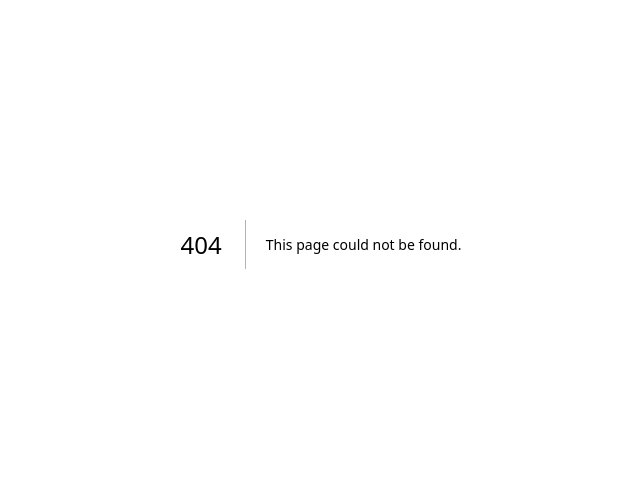
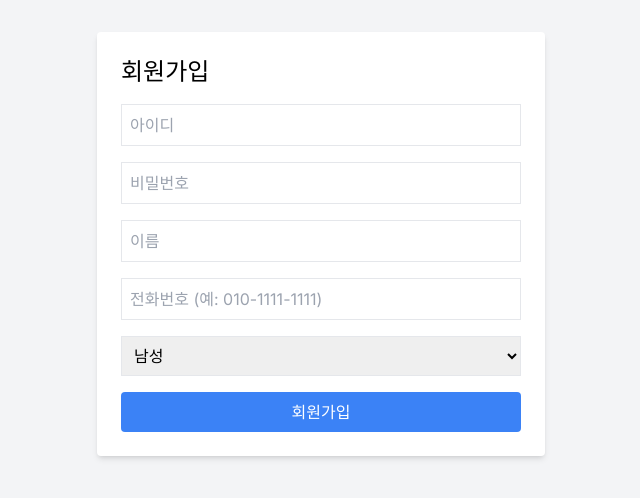
Before and after one commit to dyd0027/taxi-share, a Next.js app in the folder front/: page /signup in a window 1280 px wide. Before the commit this address had no page. Shown: the part 156-654 px from the top of the page, without its empty margins (319-959 px from the left). Built offline with nearby package versions, Linux system fonts and the light colour scheme.

Commit message:
회원가입 페이지 개발 중

```diff
--- a/front/src/app/sample/page.tsx
+++ b/front/src/app/sample/page.tsx
@@ -1,3 +1,3 @@
 export default function SamplePage() {
-    return <h1>This is the sample page</h1>;
+    return <h1>This is the sample pagddde</h1>;
 }
--- /dev/null
+++ b/front/src/app/signup/page.tsx
@@ -0,0 +1,18 @@
+'use client';
+
+import RegisterForm from '../../components/RegisterForm';
+import { QueryClient, QueryClientProvider } from '@tanstack/react-query';
+
+const queryClient = new QueryClient();
+
+const RegisterPage = () => {
+  return (
+    <QueryClientProvider client={queryClient}>
+      <div className="min-h-screen flex items-center justify-center bg-gray-100">
+        <RegisterForm />
+      </div>
+    </QueryClientProvider>
+  );
+};
+
+export default RegisterPage;
--- /dev/null
+++ b/front/src/components/RegisterForm.tsx
@@ -0,0 +1,117 @@
+import { useState } from 'react';
+import { useRouter } from 'next/router';
+import { useMutation } from '@tanstack/react-query';
+
+interface FormData {
+  userId: string;
+  userPassword: string;
+  userName: string;
+  phoneNum: string;
+  userSex: 'M' | 'F';
+}
+
+const registerUser = async (formData: FormData): Promise<FormData> => {
+  const response = await fetch('/api/users/register', {
+    method: 'POST',
+    headers: {
+      'Content-Type': 'application/json',
+    },
+    body: JSON.stringify(formData),
+  });
+
+  if (!response.ok) {
+    throw new Error('Network response was not ok');
+  }
+
+  return response.json();
+};
+
+const RegisterForm = () => {
+  const [formData, setFormData] = useState<FormData>({
+    userId: '',
+    userPassword: '',
+    userName: '',
+    phoneNum: '',
+    userSex: 'M',
+  });
+
+  const router = useRouter();
+
+  const mutation = useMutation<FormData, Error, FormData>({
+    mutationFn: registerUser,
+    onSuccess: () => {
+      router.push('/success'); // 회원가입 성공 시 리다이렉트
+    },
+    onError: (error: Error) => {
+      console.error('회원가입 실패:', error);
+    },
+  });
+
+  const handleChange = (e: React.ChangeEvent<HTMLInputElement | HTMLSelectElement>) => {
+    setFormData({
+      ...formData,
+      [e.target.name]: e.target.value,
+    });
+  };
+
+  const handleSubmit = (e: React.FormEvent) => {
+    e.preventDefault();
+    mutation.mutate(formData);
+  };
+
+  return (
+    <form onSubmit={handleSubmit} className="bg-white p-6 rounded shadow-md w-full max-w-md mx-auto">
+      <h2 className="text-2xl mb-4">회원가입</h2>
+      <input
+        type="text"
+        name="userId"
+        placeholder="아이디"
+        value={formData.userId}
+        onChange={handleChange}
+        className="border p-2 w-full mb-4"
+        required
+      />
+      <input
+        type="password"
+        name="userPassword"
+        placeholder="비밀번호"
+        value={formData.userPassword}
+        onChange={handleChange}
+        className="border p-2 w-full mb-4"
+        required
+      />
+      <input
+        type="text"
+        name="userName"
+        placeholder="이름"
+        value={formData.userName}
+        onChange={handleChange}
+        className="border p-2 w-full mb-4"
+        required
+      />
+      <input
+        type="text"
+        name="phoneNum"
+        placeholder="전화번호 (예: 010-1111-1111)"
+        value={formData.phoneNum}
+        onChange={handleChange}
+        className="border p-2 w-full mb-4"
+        required
+      />
+      <select
+        name="userSex"
+        value={formData.userSex}
+        onChange={handleChange}
+        className="border p-2 w-full mb-4"
+      >
+        <option value="M">남성</option>
+        <option value="F">여성</option>
+      </select>
+      <button type="submit" className="bg-blue-500 text-white p-2 rounded w-full">
+        회원가입
+      </button>
+    </form>
+  );
+};
+
+export default RegisterForm;
```
